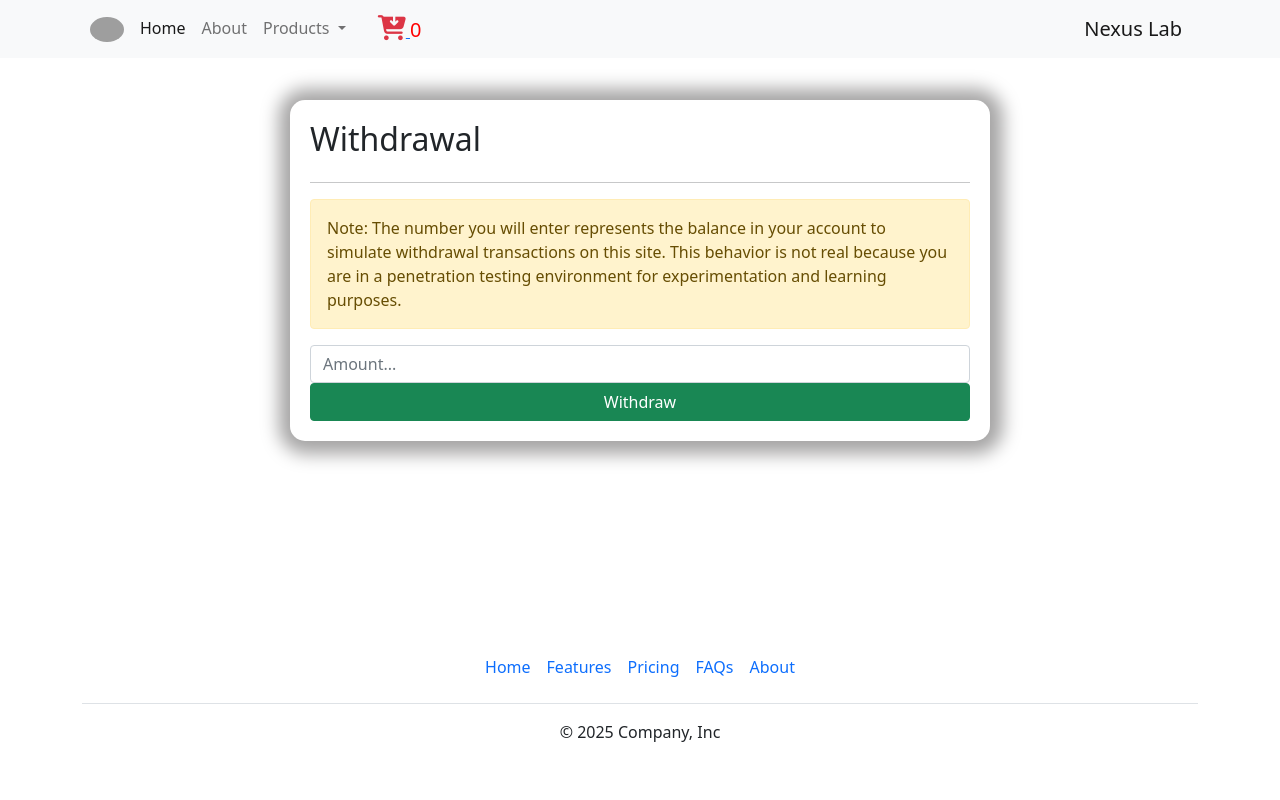
After one commit to waleedsmadi/Nexus-Lab, a Django app: a page that uses wallet/templates/wallet/withdrawal.html in a window 1280 px wide. The commit adds this page. Run offline with Django 5.2, Linux system fonts and the light colour scheme; the visitor is signed in with stand-in values (Sample User, id 1); some libraries are stand-ins or nearby versions; grey boxes are pictures that could not be loaded.

Commit message:
feat(wallet): Adding withdrawal logic
 - Create WithdrawalWalletForm in forms.py

 - Create withdrawal.html template

 - Adding withdraw function in views.py

 - Create a url for the withdraw function in urls.py

```diff
--- a/wallet/forms.py
+++ b/wallet/forms.py
@@ -45,3 +45,30 @@
         if balance < 5:
             raise ValidationError('Error: The balance should be at least 5$ or more.! ')
         return balance
+
+
+
+
+class WithdrawalWalletForm(forms.Form):
+    amount = forms.DecimalField(
+        required=True,
+        max_digits=11,
+        decimal_places=2,
+        help_text='',
+        label='',
+        widget=forms.NumberInput(attrs={
+            'class': 'form-control',
+            'placeholder': 'Amount...',
+        }),
+    )
+
+
+
+    def clean_amount(self):
+        amount = self.cleaned_data.get('amount')
+
+
+        if amount and amount < 0:
+            raise ValidationError('Error: The amount should be greater than zero.')
+
+        return amount
--- a/wallet/templates/wallet/wallet.html
+++ b/wallet/templates/wallet/wallet.html
@@ -25,6 +25,7 @@
             </div>
             <hr>
             <a href="{% url 'wallet:deposit_url' request.user.username %}" class="btn btn-info w-25">deposit</a>
+            <a href="{% url 'wallet:withdrawal_url' request.user.username %}" class="btn btn-info w-25">withdraw</a>
         </div>
 
         <hr>
--- /dev/null
+++ b/wallet/templates/wallet/withdrawal.html
@@ -0,0 +1,38 @@
+{% extends 'base.html' %}
+{% load static %}
+{% block title %}Withdrawal | NexusLab{% endblock title %}
+
+
+{% block content %}
+
+<div class="container">
+
+    <form method="POST" class="wallet-info d-flex flex-column justify-content-center mx-auto" style="margin-top: 100px; width: 700px; box-shadow: 1px 1px 18px 12px rgb(165, 164, 164); border-radius: 15px; padding: 20px;">
+        {% csrf_token %}
+        <h2>Withdrawal</h2>
+        <hr>
+        <p class="alert alert-warning">
+            Note: The number you will enter  represents the balance in your account to simulate withdrawal transactions on this site.
+            This behavior is not real because you are in a penetration testing environment for experimentation and learning purposes.
+        </p>
+
+        {% for field in form %}
+            {{field}}
+            {% if field.errors %}
+                {% for err in field.errors %}
+                    <div style="font-size: 16px; color: red;" class="mb-3">{{err}}</div>
+                {% endfor %}
+            {% endif %}
+        {% endfor %}
+
+
+        <button type="submit" class="btn btn-success">Withdraw</button>
+        {% if messages %}
+            {% for msg in messages %}
+                <div class="mt-3 mb-3 alert alert-{{msg.tags}}">{{msg}}</div>
+            {% endfor %}
+        {% endif %}
+    </form>
+
+</div>
+{% endblock content %}
--- a/wallet/urls.py
+++ b/wallet/urls.py
@@ -7,6 +7,7 @@ app_name = 'wallet'
 urlpatterns = [
     path('create-wallet/', views.create_wallet, name='create_wallet_url'),
     path('deposit/<str:username>/', views.deposit, name='deposit_url'),
+    path('withdrawal/<str:username>/', views.withdraw, name='withdrawal_url'),
     path('transactions/<str:username>/', views.view_transactions, name='transactions_url'),
     path('<str:username>/', views.view_wallet, name='wallet_url'),
 ]
--- a/wallet/views.py
+++ b/wallet/views.py
@@ -3,7 +3,7 @@ from django.core.exceptions import PermissionDenied
 from django.views.decorators.clickjacking import xframe_options_sameorigin
 from .models import Transaction, Wallet, TransactionType
 from django.core.paginator import Paginator
-from .forms import DepositWalletForm
+from .forms import DepositWalletForm, WithdrawalWalletForm
 from django.contrib.auth.decorators import login_required
 from django_ratelimit.decorators import ratelimit
 from django.contrib import messages
@@ -107,3 +107,51 @@ def deposit(request, username):
     else:
         form = DepositWalletForm()
     return render(request, 'wallet/deposit.html', {'form': form})
+
+
+
+
+@login_required
+@ratelimit(key='user', method='POST', rate='5/m', block=True)
+@transaction.atomic
+def withdraw(request, username):
+    if request.user.username != username:
+        raise PermissionDenied
+
+
+    if not hasattr(request.user, 'wallet'):
+        return redirect('wallet:wallet_url', username=request.user.username)
+
+
+    if request.method == "POST":
+        form = WithdrawalWalletForm(request.POST)
+        if form.is_valid():
+            wallet = Wallet.objects.select_for_update().get(user=request.user)
+            amount = form.cleaned_data.get('amount')
+
+            if amount > wallet.balance:
+                form.add_error('amount', 'Sorry, your current balance is insufficient to complete this transaction.!')
+            else:
+
+
+                # withdraw
+                old_balance = wallet.balance
+                wallet.balance -= amount
+                wallet.save()
+
+
+                # create transaction
+                Transaction.objects.create(
+                    wallet=wallet,
+                    amount=amount,
+                    transaction_type=TransactionType.Withdraw,
+                    description=f"Withdrawal for User: #{request.user.id}"
+                )
+                messages.success(request, f'The balance has been updated from {old_balance}$ - to {wallet.balance}$')
+                return redirect('wallet:withdrawal_url', username=request.user.username)
+
+
+    else:
+        form = WithdrawalWalletForm()
+
+    return render(request, 'wallet/withdrawal.html', {'form': form})
```
